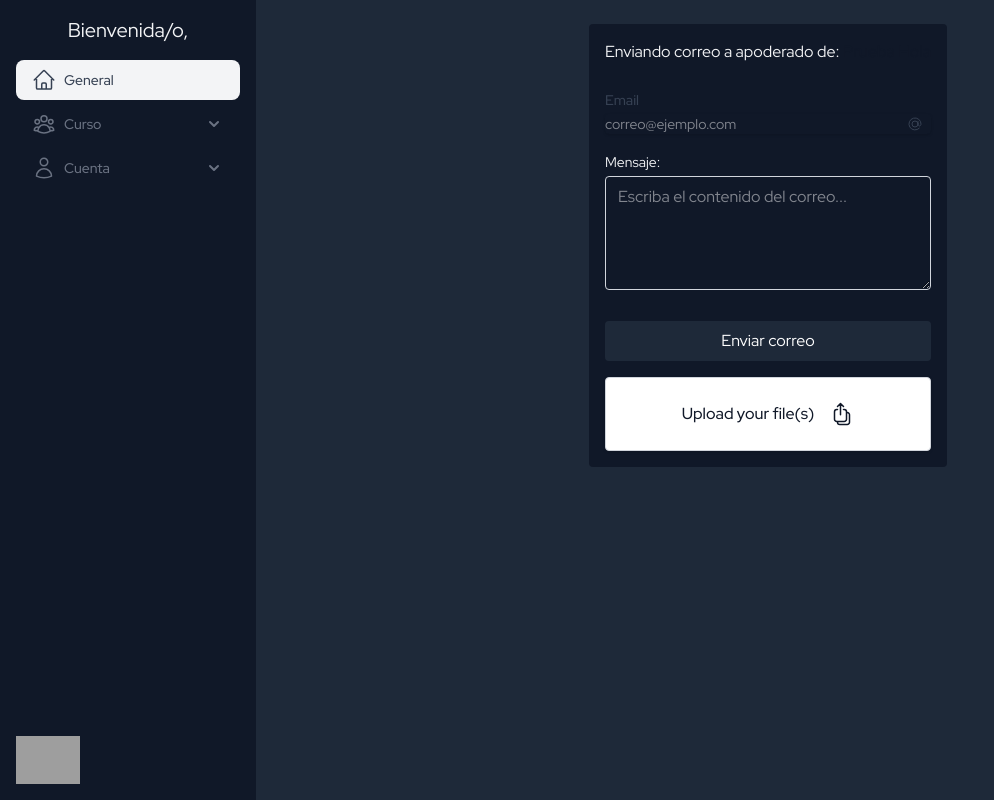
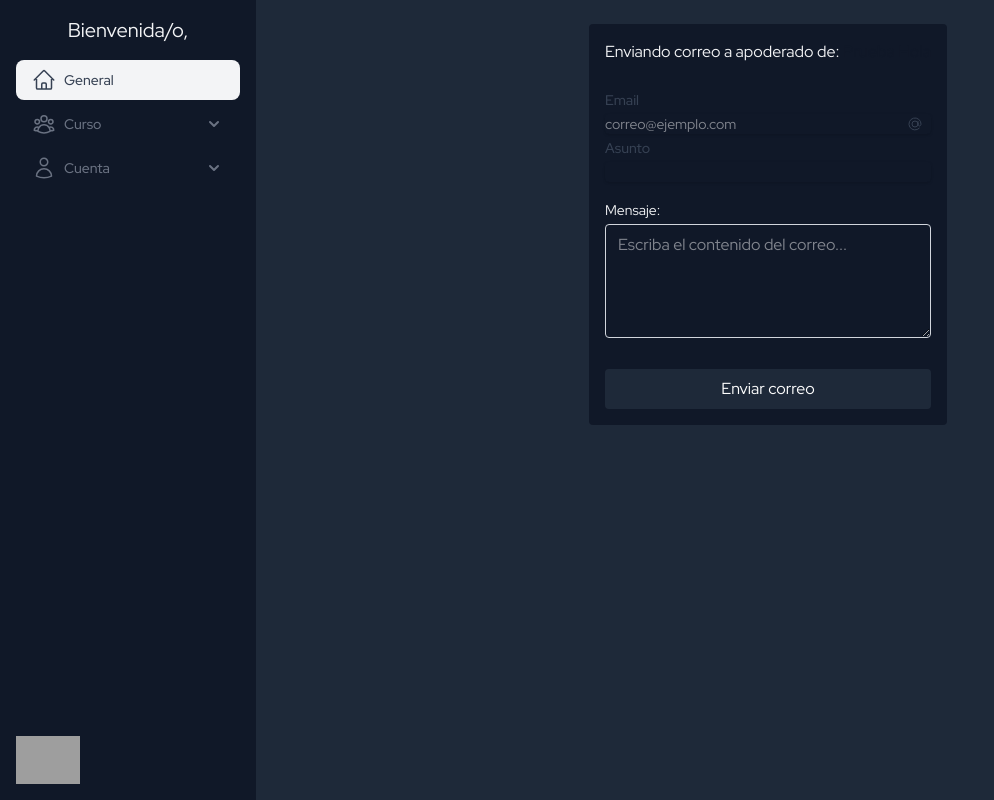
Before and after one commit to CToph02/proyectoalenkura, a Django app: page /core/correo/1 in a window 1280 px wide. Shown: the whole page, without its empty margins (0-994 px from the left). Run offline with Django 5.2, Linux system fonts and the light colour scheme; data comes from the database, SQL or seed files in the repository; both versions use the stored data as it was after the commit; grey boxes are pictures that could not be loaded.

Commit message:
CToph02: se agregó enviar correo

```diff
--- a/alenkura/core/templates/correo.html
+++ b/alenkura/core/templates/correo.html
@@ -12,21 +12,19 @@
     </div>
 
     <!-- Formulario -->
-    <form
-        class="space-y-4"
-        action="{% url 'coreApp:send_mail' estudiante.id %}"
-        method="post"
-    >
+    <form class="space-y-4" action="{% url 'coreApp:send_mail' estudiante.id %}" method="post">
         {% csrf_token %}
         <div>
             <label for="Email">
+
                 <span class="text-sm font-medium text-gray-700 dark:text-gray-200"> Email </span>
 
                 <div class="relative">
-                    <input type="email" id="para" name="para"  placeholder="correo@ejemplo.com" required
+                    <input type="email" id="para" name="para" placeholder="correo@ejemplo.com" required
                         class="mt-0.5 w-full rounded border-gray-300 shadow-sm sm:text-sm dark:border-gray-600 dark:bg-gray-900 dark:text-white">
 
-                    <span class="absolute inset-y-0 right-0 grid w-8 place-content-center text-gray-700 dark:text-gray-200">
+                    <span
+                        class="absolute inset-y-0 right-0 grid w-8 place-content-center text-gray-700 dark:text-gray-200">
                         <svg xmlns="http://www.w3.org/2000/svg" fill="none" viewBox="0 0 24 24" stroke-width="1.5"
                             stroke="currentColor" class="size-4">
                             <path stroke-linecap="round" stroke-linejoin="round"
@@ -36,6 +34,11 @@
                     </span>
                 </div>
             </label>
+            <span class="text-sm font-medium text-gray-700 dark:text-gray-200"> Asunto </span>
+            <div>
+                <input type="text" id="asunto" name="asunto" required
+                    class="mt-0.5 w-full rounded border-gray-300 shadow-sm sm:text-sm dark:border-gray-600 dark:bg-gray-900 dark:text-white">
+            </div>
         </div>
 
         <!-- Campo Mensaje -->
@@ -43,27 +46,21 @@
             <label class="block text-sm mb-1" for="cuerpo_mensaje">
                 Mensaje:
             </label>
-            <textarea
-                id="cuerpo_mensaje"
-                name="cuerpo_mensaje"
-                rows="4"
-                placeholder="Escriba el contenido del correo..."
-                required
-                class="w-full px-3 py-2 border border-gray-300 rounded focus:outline-none focus:border-gray-500 resize-y"
-            ></textarea>
+            <textarea id="cuerpo_mensaje" name="cuerpo_mensaje" rows="4"
+                placeholder="Escriba el contenido del correo..." required
+                class="w-full px-3 py-2 border border-gray-300 rounded focus:outline-none focus:border-gray-500 resize-y"></textarea>
         </div>
 
         <!-- Botón -->
         <div class="pt-2">
-            <button
-                type="submit"
-                class="w-full bg-gray-800 hover:bg-gray-900 text-white py-2 px-4 rounded transition-colors duration-200"
-            >
+            <button type="submit"
+                class="w-full bg-gray-800 hover:bg-gray-900 text-white py-2 px-4 rounded transition-colors duration-200">
                 Enviar correo
             </button>
         </div>
-        <label for="File" class="block rounded border border-gray-300 bg-white p-4 text-gray-900 shadow-sm sm:p-6 dark:border-gray-700 dark:bg-gray-900 dark:text-white">
-  <div class="flex items-center justify-center gap-4">
+        <!-- <label for="File"
+            class="block rounded border border-gray-300 bg-white p-4 text-gray-900 shadow-sm sm:p-6 dark:border-gray-700 dark:bg-gray-900 dark:text-white">
+            <div class="flex items-center justify-center gap-4">
     <span class="font-medium dark:text-white"> Upload your file(s) </span>
 
     <svg xmlns="http://www.w3.org/2000/svg" fill="none" viewBox="0 0 24 24" stroke-width="1.5" stroke="currentColor" class="size-6">
@@ -72,7 +69,7 @@
   </div>
 
   <input multiple="" type="file" id="File" class="sr-only">
-</label>
+        </label> -->
     </form>
 </div>
 
--- a/alenkura/core/views.py
+++ b/alenkura/core/views.py
@@ -8,6 +8,7 @@ from paciApp.models import PaciAppModel
 from instrumentosApp.models import Indicadores, Nota
 from ped.models import PlanAsignatura
 from .forms import CursoForm, EstudianteForm, ProfesorForm
+from utils import enviar_correo_gmail
 
 # Create your views here.
 
@@ -101,17 +102,19 @@ def send_email(request, id):
 
     para = request.POST.get('para')
     cuerpo_mensaje = request.POST.get('cuerpo_mensaje')
+    asunto = request.POST.get('asunto')
     print(para)
     print(cuerpo_mensaje)
+    enviar_correo_gmail(para, asunto, cuerpo_mensaje)
 
-    send_mail(
-        "Asunto SMTP",
-        "Texto plano",
-        "cm38314@gmail.com",
-        ["cm23456788@gmail.com"],
-        html_message="<p>Hola</p>",
-        fail_silently=False,
-    )
+    # send_mail(
+    #     "Asunto SMTP",
+    #     "Texto plano",
+    #     "cm38314@gmail.com",
+    #     ["cm23456788@gmail.com"],
+    #     html_message="<p>Hola</p>",
+    #     fail_silently=False,
+    # )
 
     context = {
         'estudiante':estudiante
--- /dev/null
+++ b/alenkura/utils.py
@@ -0,0 +1,42 @@
+import base64
+import os
+from email.mime.text import MIMEText
+from google.oauth2.credentials import Credentials
+from googleapiclient.discovery import build
+from django.conf import settings
+
+def enviar_correo_gmail(destinatario, asunto, mensaje_texto):
+    """
+    Envía un correo usando la API de Gmail y el archivo token.json
+    """
+    SCOPES = ['https://www.googleapis.com/auth/gmail.send']
+
+    # Ruta absoluta al token.json (asegúrate que esté en la raíz o ajusta la ruta)
+    # BASE_DIR debe estar importado de settings o usar os.getcwd() si está en raíz
+    token_path = 'token.json'
+
+    if not os.path.exists(token_path):
+        print("No se encontró el archivo token.json")
+        return False
+
+    try:
+        creds = Credentials.from_authorized_user_file(token_path, SCOPES)
+        service = build('gmail', 'v1', credentials=creds)
+
+        # Crear el mensaje de correo
+        message = MIMEText(mensaje_texto)
+        message['to'] = destinatario
+        message['subject'] = asunto
+
+        # Codificación necesaria para Gmail API (Base64 URL Safe)
+        raw_message = base64.urlsafe_b64encode(message.as_bytes()).decode('utf-8')
+        body = {'raw': raw_message}
+
+        # Enviar
+        message = service.users().messages().send(userId="me", body=body).execute()
+        print(f"Correo enviado Id: {message['id']}")
+        return True
+
+    except Exception as error:
+        print(f'Ocurrió un error al enviar correo: {error}')
+        return False
```
Also changed, not shown: alenkura/db.sqlite3, 1 other file.
